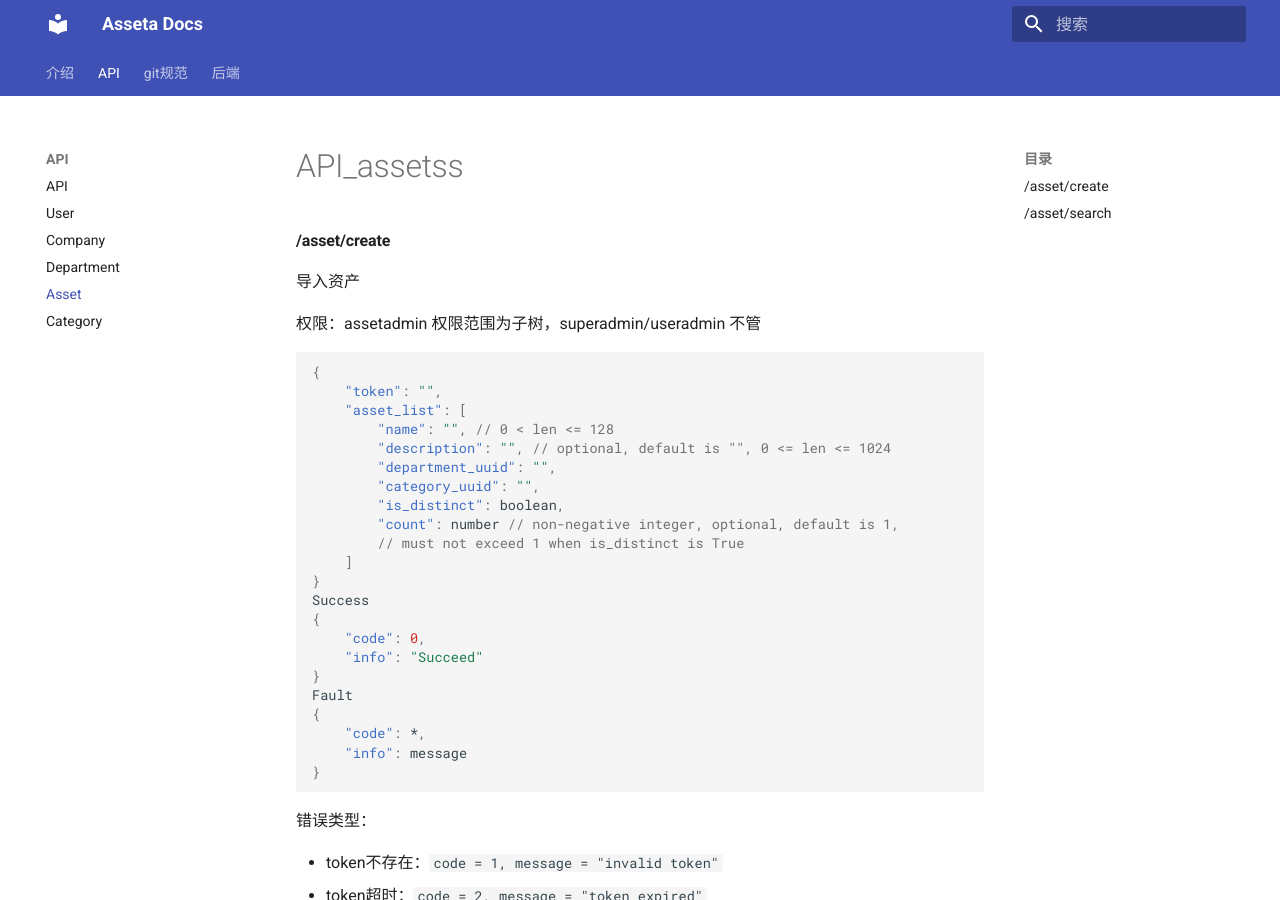
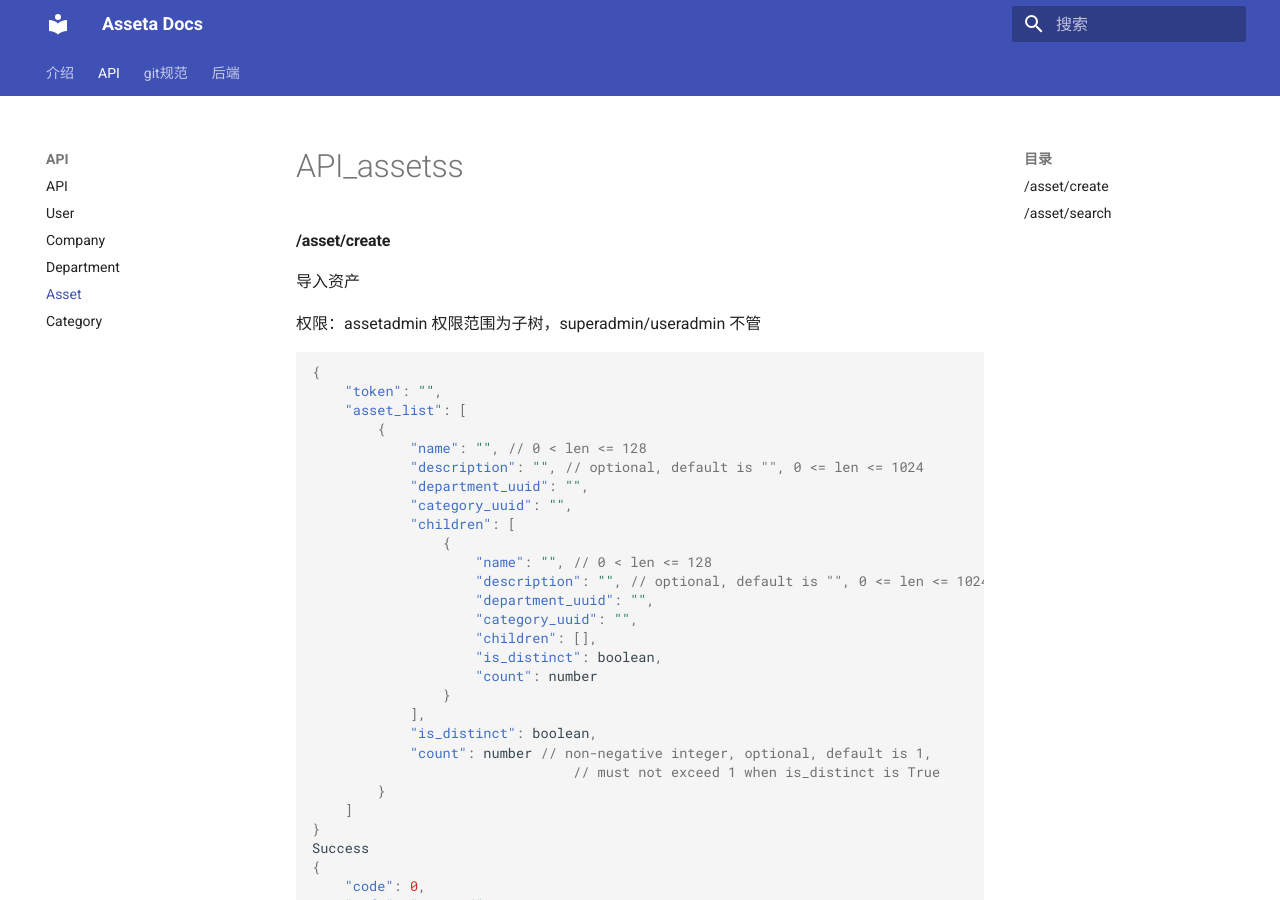
Before and after one commit to kuritas/asseta-docs, an MkDocs documentation site: the page built from docs/API/asset.md, in a window 1280 px wide and 900 px high. Built offline with MkDocs 1.6.1 and Material for MkDocs 9.7.7, drawn with Linux system fonts in a browser that asks for light colours.

Commit message:
update asset API

```diff
--- a/docs/API/asset.md
+++ b/docs/API/asset.md
@@ -10,13 +10,26 @@
 {
 	"token": "",
 	"asset_list": [
-		"name": "", // 0 < len <= 128
-		"description": "", // optional, default is "", 0 <= len <= 1024
-		"department_uuid": "",
-		"category_uuid": "",
-		"is_distinct": boolean,
-		"count": number // non-negative integer, optional, default is 1,
-		// must not exceed 1 when is_distinct is True
+		{
+			"name": "", // 0 < len <= 128
+			"description": "", // optional, default is "", 0 <= len <= 1024
+			"department_uuid": "",
+			"category_uuid": "",
+			"children": [
+				{
+					"name": "", // 0 < len <= 128
+					"description": "", // optional, default is "", 0 <= len <= 1024
+					"department_uuid": "",
+					"category_uuid": "",
+					"children": [],
+					"is_distinct": boolean,
+					"count": number
+				}
+			],
+			"is_distinct": boolean,
+			"count": number // non-negative integer, optional, default is 1,
+					            // must not exceed 1 when is_distinct is True
+		}
 	]
 }
 Success
```
